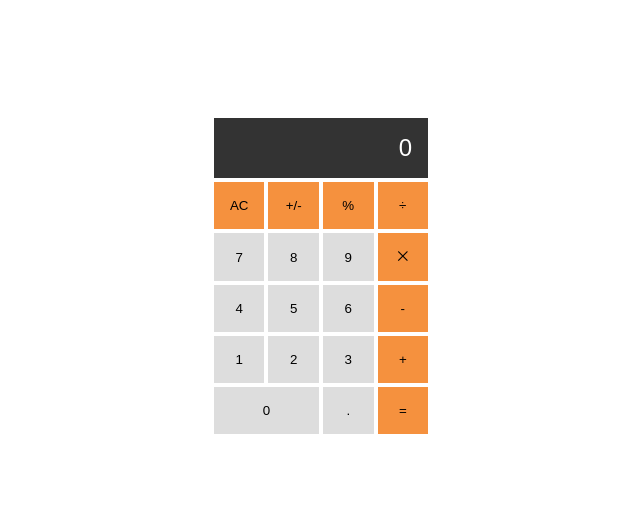
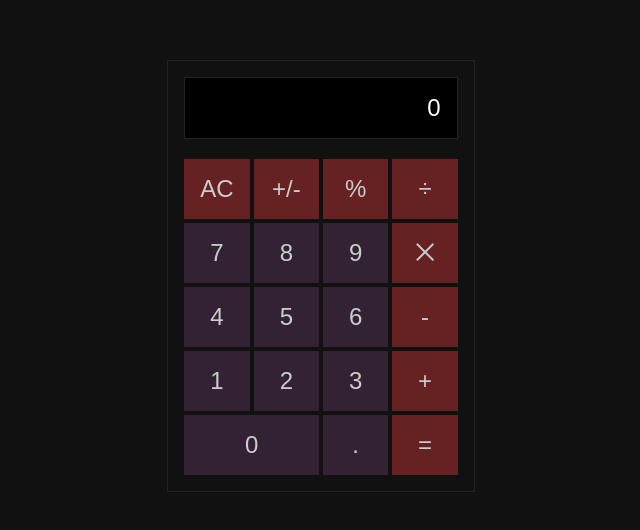
Before and after one commit to ahangarha/MV-MathMagicians, a React (Create React App) app: page / in a window 1280 px wide. Shown: the part 124-654 px from the top of the page, without its empty margins (319-959 px from the left). Built offline with nearby package versions, Linux system fonts and the light colour scheme.

Commit message:
improve design

```diff
--- a/src/App.css
+++ b/src/App.css
@@ -2,36 +2,52 @@
   display: grid;
   grid-template-columns: repeat(4, 1fr);
   gap: 0.25rem;
+  padding: 1rem;
+  border: 1px solid #222;
 }
 
 .result-section {
   grid-column: 4 span;
-  background-color: #333;
+  background-color: #000;
   color: white;
   padding: 1rem;
   text-align: right;
   font-size: 1.5rem;
+  margin-bottom: 1rem;
+  border: 1px solid #222;
 }
 
 .calculator-wrapper .btn {
   display: grid;
   place-content: center;
   padding: 1rem;
-  background-color: #ddd;
+  background-color: #323;
+  color: #ccc;
   cursor: pointer;
   border: none;
+  font-size: 1.5rem;
+  transition: background-color 100ms;
 }
 
 .calculator-wrapper .btn:hover {
-  background-color: #eee;
+  background-color: #434;
+}
+
+.calculator-wrapper .btn:active {
+  background-color: #212;
+  transform: translateY(0.05rem);
 }
 
 .calculator-wrapper .btn-operation {
-  background-color: #f5913e;
+  background-color: #622;
 }
 
 .calculator-wrapper .btn-operation:hover {
-  background-color: #ff7756;
+  background-color: #833;
+}
+
+.calculator-wrapper .btn-operation:active {
+  background-color: #411;
 }
 
 .btn-0 {
--- a/src/index.css
+++ b/src/index.css
@@ -8,6 +8,7 @@ body {
   display: grid;
   place-content: center;
   height: 100vh;
+  background: #111;
   font-family: sans-serif;
   -webkit-font-smoothing: antialiased;
   -moz-osx-font-smoothing: grayscale;
```
